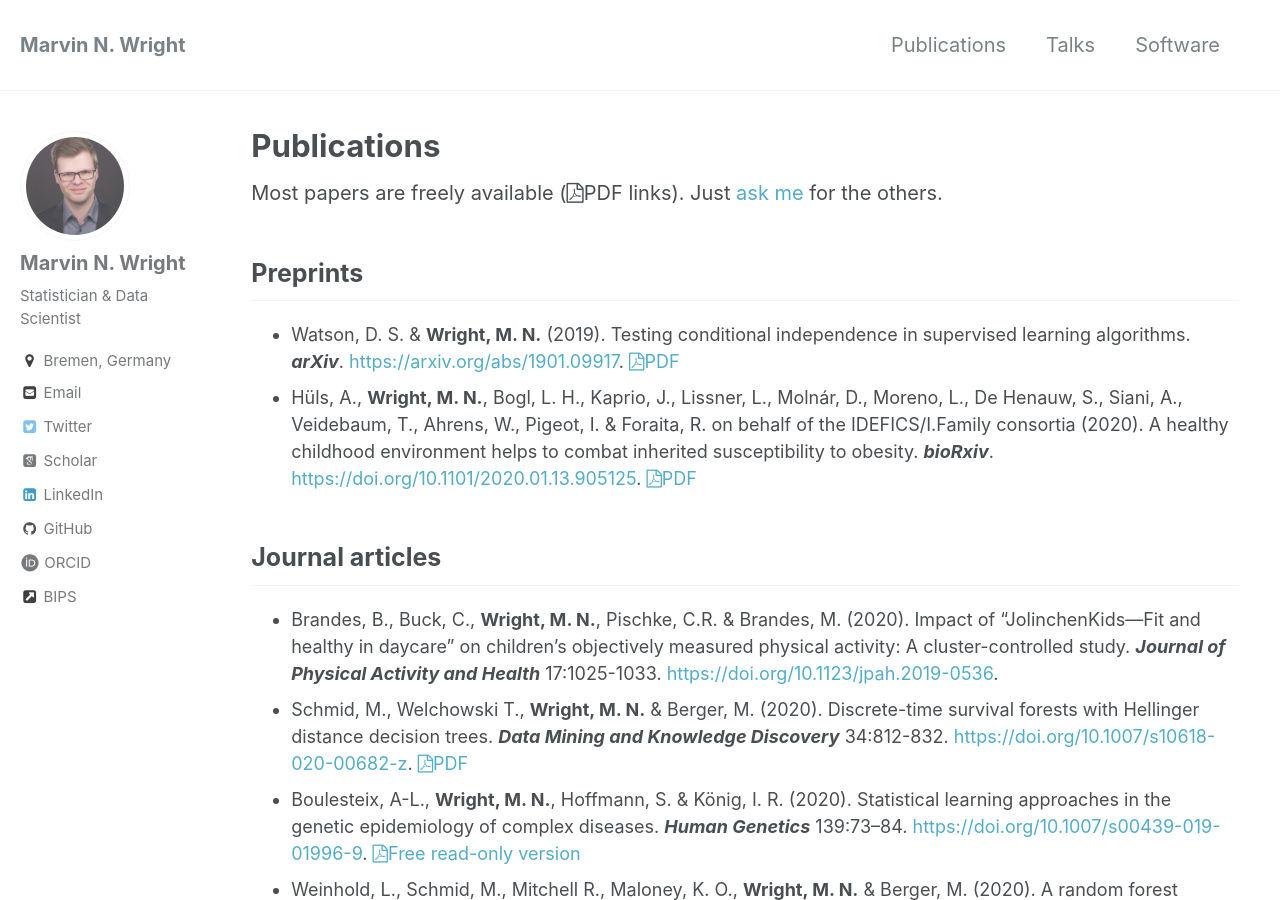
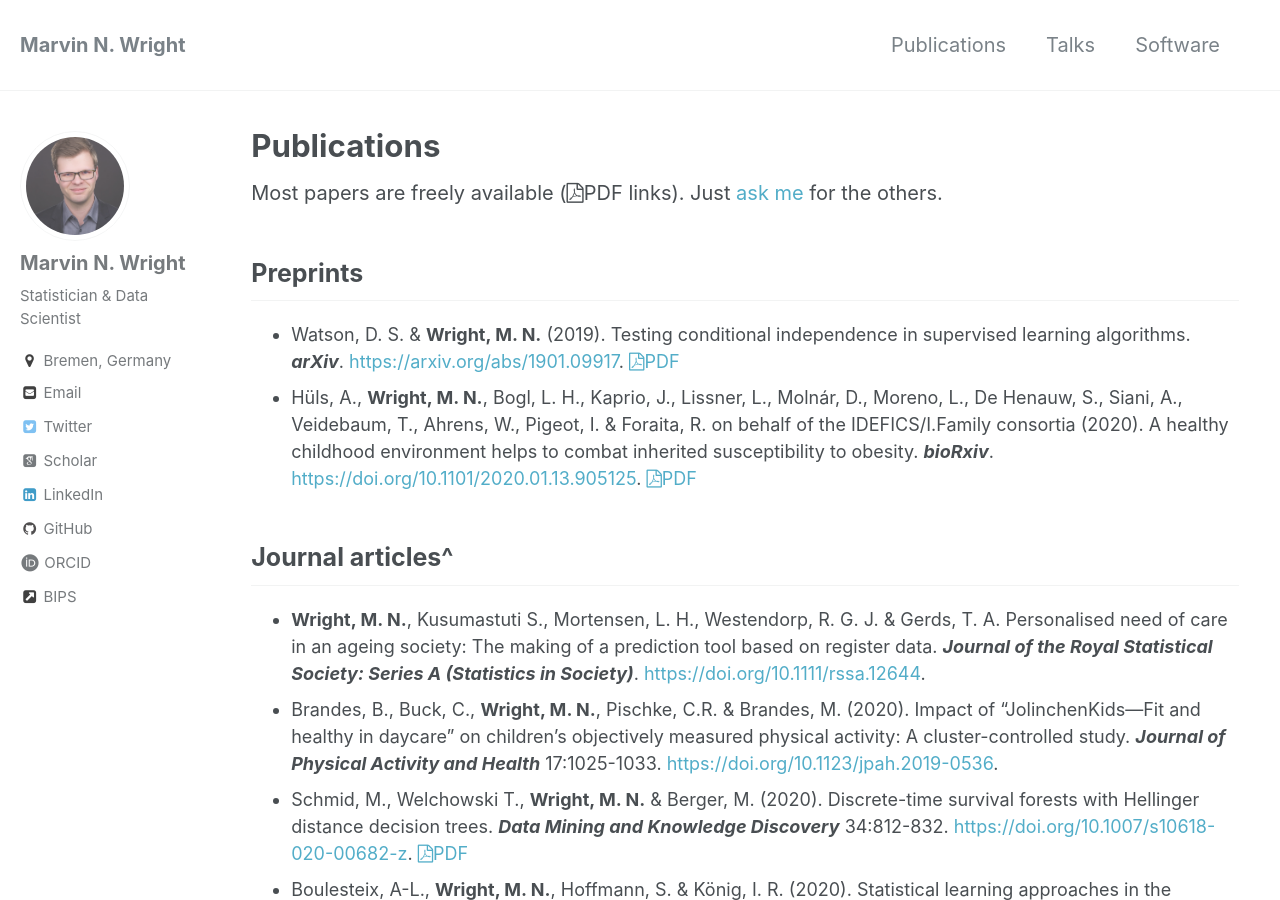
Before and after one commit to mnwright/mnwright.github.io, a Jekyll site: the page built from _pages/publications.md, in a window 1280 px wide and 900 px high. Built offline with Jekyll 4.4.1, drawn with Linux system fonts in a browser that asks for light colours; some web fonts are replaced.

Commit message:
add JRSS A paper

```diff
--- a/_pages/publications.md
+++ b/_pages/publications.md
@@ -9,7 +9,8 @@ Most papers are freely available (<i class="fa fa-file-pdf-o"></i>PDF links). Ju
 * {:.pub} Watson, D. S. & **Wright, M. N.** (2019). Testing conditional independence in supervised learning algorithms. ***arXiv***. <https://arxiv.org/abs/1901.09917>. <a href="https://arxiv.org/pdf/1901.09917"><i class="fa fa-file-pdf-o"></i>PDF</a>
 * {:.pub} Hüls, A., **Wright, M. N.**, Bogl, L. H., Kaprio, J., Lissner, L., Molnár, D., Moreno, L., De Henauw, S., Siani, A., Veidebaum, T., Ahrens, W., Pigeot, I. & Foraita, R. on behalf of the IDEFICS/I.Family consortia (2020). A healthy childhood environment helps to combat inherited susceptibility to obesity. ***bioRxiv***. <https://doi.org/10.1101/2020.01.13.905125>. <a href="https://www.biorxiv.org/content/10.1101/2020.01.13.905125v1.full.pdf"><i class="fa fa-file-pdf-o"></i>PDF</a>
 
-## Journal articles
+## Journal articles^
+* {:.pub} **Wright, M. N.**, Kusumastuti S., Mortensen, L. H., Westendorp, R. G. J. & Gerds, T. A. Personalised need of care in an ageing society: The making of a prediction tool based on register data. ***Journal of the Royal Statistical Society: Series A (Statistics in Society)***. <https://doi.org/10.1111/rssa.12644>.
 * {:.pub} Brandes, B., Buck, C., **Wright, M. N.**, Pischke, C.R. & Brandes, M. (2020).  Impact of “JolinchenKids—Fit and healthy in daycare” on children’s objectively measured physical activity: A cluster-controlled study. ***Journal of Physical Activity and Health*** 17:1025-1033. <https://doi.org/10.1123/jpah.2019-0536>.
 * {:.pub} Schmid, M., Welchowski T., **Wright, M. N.** & Berger, M. (2020). Discrete-time survival forests with Hellinger distance decision trees. ***Data Mining and Knowledge Discovery*** 34:812-832. <https://doi.org/10.1007/s10618-020-00682-z>. <a href="https://link.springer.com/content/pdf/10.1007/s10618-020-00682-z.pdf"><i class="fa fa-file-pdf-o"></i>PDF</a>
 * {:.pub} Boulesteix, A-L., **Wright, M. N.**, Hoffmann, S. & König, I. R. (2020). Statistical learning approaches in the genetic epidemiology of complex diseases. ***Human Genetics*** 139:73–84. <https://doi.org/10.1007/s00439-019-01996-9>. <a href="https://rdcu.be/bzZsZ"><i class="fa fa-file-pdf-o"></i>Free read-only version</a>
```
